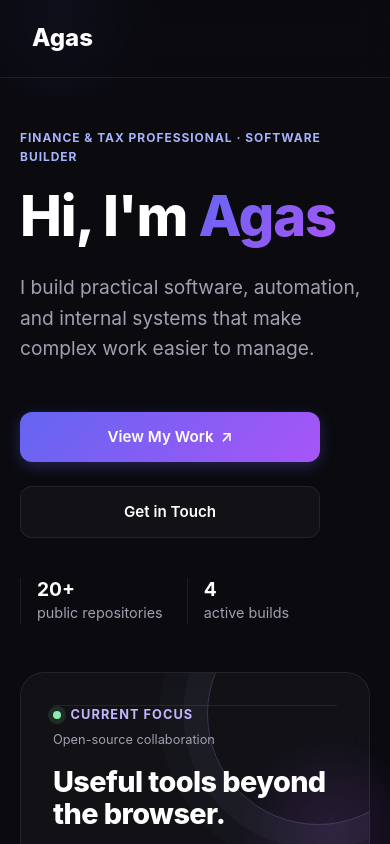
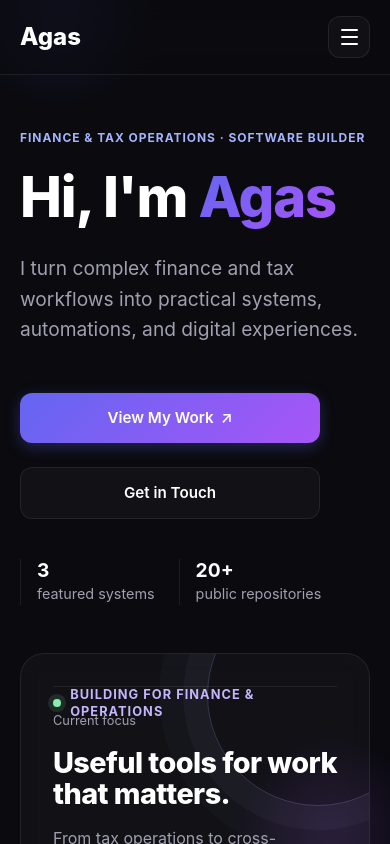
Before and after one commit to agas007/agas007.github.io, a Next.js app: page / in a window 390 px wide. Shown: the top 844 px of the page. Built offline with nearby package versions, Linux system fonts and the light colour scheme.

Commit message:
Improve portfolio messaging and mobile navigation

```diff
--- a/src/app/globals.css
+++ b/src/app/globals.css
@@ -17,6 +17,16 @@
 a {
   color: inherit;
   text-decoration: none;
+}
+
+button,
+a {
+  -webkit-tap-highlight-color: transparent;
+}
+
+:focus-visible {
+  outline: 3px solid #c4b5fd;
+  outline-offset: 4px;
 }
 
 html {
@@ -119,6 +129,29 @@ nav {
 
 .nav-links a:hover {
   color: var(--text-primary);
+}
+
+.menu-toggle {
+  display: none;
+  width: 42px;
+  height: 42px;
+  align-items: center;
+  justify-content: center;
+  flex-direction: column;
+  gap: 5px;
+  border: 1px solid var(--glass-border);
+  border-radius: 12px;
+  background: var(--glass-bg);
+  color: var(--text-primary);
+  cursor: pointer;
+}
+
+.menu-toggle span {
+  display: block;
+  width: 17px;
+  height: 2px;
+  border-radius: 2px;
+  background: currentColor;
 }
 
 /* Sections */
@@ -482,6 +515,10 @@ nav {
   letter-spacing: 1px;
 }
 
+.card-image-overlay span:first-child {
+  color: #ddd6fe;
+}
+
 .gym-tracker-img {
   background: linear-gradient(135deg, #1e293b, #3b82f6);
 }
@@ -535,6 +572,17 @@ nav {
   line-height: 1.7;
 }
 
+.card-content .project-meta {
+  margin-top: -0.8rem;
+  margin-bottom: 1.5rem;
+  color: #c4b5fd;
+  font-size: 0.85rem;
+}
+
+.project-meta strong {
+  color: var(--text-primary);
+}
+
 .tags {
   display: flex;
   flex-wrap: wrap;
@@ -584,8 +632,45 @@ footer {
 
 /* Mobile Responsiveness */
 @media (max-width: 768px) {
+  .glass-nav {
+      padding: 1rem 1.25rem;
+  }
+
+  .glass-nav.scrolled {
+      padding: 0.85rem 1.25rem;
+  }
+
   .nav-links {
       display: none;
+      position: absolute;
+      top: calc(100% + 0.75rem);
+      left: 1.25rem;
+      right: 1.25rem;
+      padding: 0.65rem;
+      flex-direction: column;
+      gap: 0.25rem;
+      border: 1px solid var(--glass-border);
+      border-radius: 16px;
+      background: rgba(14, 14, 22, 0.96);
+      box-shadow: 0 18px 40px rgba(0, 0, 0, 0.35);
+  }
+
+  .nav-links.open {
+      display: flex;
+  }
+
+  .nav-links a {
+      display: block;
+      padding: 0.75rem 0.85rem;
+      border-radius: 10px;
+  }
+
+  .nav-links a:hover {
+      background: rgba(255, 255, 255, 0.06);
+  }
+
+  .menu-toggle {
+      display: flex;
   }
 
   .section {
@@ -608,6 +693,11 @@ footer {
 
   .hero-panel {
       min-height: 340px;
+  }
+
+  .hero-panel-top {
+      max-width: calc(100% - 4rem);
+      line-height: 1.35;
   }
 
   .card-content {
@@ -656,3 +746,17 @@ footer {
       min-height: 0;
   }
 }
+
+@media (prefers-reduced-motion: reduce) {
+  html {
+    scroll-behavior: auto;
+  }
+
+  *,
+  *::before,
+  *::after {
+    animation-duration: 0.01ms !important;
+    animation-iteration-count: 1 !important;
+    transition-duration: 0.01ms !important;
+  }
+}
--- a/src/app/layout.tsx
+++ b/src/app/layout.tsx
@@ -5,12 +5,12 @@ export const metadata: Metadata = {
   title: "Agas | Finance, Tax & Software",
   description:
     "Agastya Arnanda Primawan — finance and tax professional building practical software, automation, and internal systems.",
-  metadataBase: new URL("https://agas007.github.io"),
+  metadataBase: new URL("https://agas.my.id"),
   openGraph: {
     title: "Agas | Finance, Tax & Software",
     description:
       "Finance and tax professional building practical software, automation, and internal systems.",
-    url: "https://agas007.github.io",
+    url: "https://agas.my.id",
     siteName: "Agas",
     type: "website",
   },
--- a/src/app/page.tsx
+++ b/src/app/page.tsx
@@ -1,9 +1,11 @@
 "use client";
 
-import { useEffect } from "react";
+import { useEffect, useState } from "react";
 import Link from "next/link";
 
 export default function Home() {
+  const [menuOpen, setMenuOpen] = useState(false);
+
   useEffect(() => {
     // Scroll Effects for Navbar
     const navbar = document.querySelector('.glass-nav');
@@ -62,11 +64,20 @@ export default function Home() {
       <header className="glass-nav">
           <nav>
               <div className="logo"><Link href="/">Agas</Link></div>
-              <ul className="nav-links">
-                  <li><a href="#about">About</a></li>
-                  <li><a href="#tech-stack">Tech Stack</a></li>
-                  <li><a href="#portfolio">Portfolio</a></li>
-                  <li><a href="#contact">Contact</a></li>
+              <button
+                className="menu-toggle"
+                type="button"
+                aria-label={menuOpen ? "Close navigation" : "Open navigation"}
+                aria-expanded={menuOpen}
+                onClick={() => setMenuOpen((open) => !open)}
+              >
+                <span></span><span></span><span></span>
+              </button>
+              <ul className={`nav-links ${menuOpen ? "open" : ""}`}>
+                  <li><a href="#about" onClick={() => setMenuOpen(false)}>About</a></li>
+                  <li><a href="#tech-stack" onClick={() => setMenuOpen(false)}>Tech Stack</a></li>
+                  <li><a href="#portfolio" onClick={() => setMenuOpen(false)}>Portfolio</a></li>
+                  <li><a href="#contact" onClick={() => setMenuOpen(false)}>Contact</a></li>
               </ul>
           </nav>
       </header>
@@ -75,32 +86,32 @@ export default function Home() {
           <section id="about" className="hero">
               <div className="hero-grid">
                 <div className="hero-content fade-in">
-                    <p className="eyebrow">Finance &amp; tax professional · software builder</p>
+                    <p className="eyebrow">Finance &amp; tax operations · software builder</p>
                     <h1>Hi, {"I'm"} <span className="highlight">Agas</span></h1>
-                    <p className="subtitle">I build practical software, automation, and internal systems that make complex work easier to manage.</p>
+                    <p className="subtitle">I turn complex finance and tax workflows into practical systems, automations, and digital experiences.</p>
                     <div className="cta-group">
                         <a href="#portfolio" className="btn btn-primary">View My Work <span aria-hidden="true">↗</span></a>
                         <a href="#contact" className="btn btn-secondary">Get in Touch</a>
                     </div>
                     <div className="hero-proof">
+                        <span><strong>3</strong> featured systems</span>
                         <span><strong>20+</strong> public repositories</span>
-                        <span><strong>4</strong> active builds</span>
                     </div>
                 </div>
 
                 <aside className="hero-panel glass-card fade-in">
                     <div className="hero-panel-top">
                         <span className="status-dot"></span>
-                        <span>Current focus</span>
+                        <span>Building for finance &amp; operations</span>
                     </div>
                     <div className="hero-panel-line"></div>
-                    <p className="hero-panel-index">Open-source collaboration</p>
-                    <h2>Useful tools beyond the browser.</h2>
-                    <p className="hero-panel-copy">From tax operations to cross-platform desktop apps, I enjoy turning practical ideas into products people can actually use.</p>
+                    <p className="hero-panel-index">Current focus</p>
+                    <h2>Useful tools for work that matters.</h2>
+                    <p className="hero-panel-copy">From tax operations to cross-platform desktop apps, I build software that makes everyday work clearer, faster, and easier to follow through.</p>
                     <div className="hero-panel-tags">
+                        <span>Finance ops</span>
+                        <span>Tax workflows</span>
                         <span>Internal systems</span>
-                        <span>Open source</span>
-                        <span>Cross-platform</span>
                     </div>
                 </aside>
               </div>
@@ -110,7 +121,7 @@ export default function Home() {
               <div className="section-heading fade-in">
                 <p className="section-kicker">The tools behind the work</p>
                 <h2 className="section-title">Tech Stack</h2>
-                <p className="section-lede">A practical stack for shipping internal products, polished web experiences, and useful automation.</p>
+                <p className="section-lede">The tools I use to turn messy workflows into clear, usable products across web, desktop, and internal operations.</p>
               </div>
               <div className="tech-grid fade-in">
                   <div className="tech-card js">TypeScript</div>
@@ -129,20 +140,21 @@ export default function Home() {
               <div className="section-heading fade-in">
                 <p className="section-kicker">Selected work</p>
                 <h2 className="section-title">Projects with a purpose</h2>
-                <p className="section-lede">A mix of working systems, product concepts, and experiments across finance, operations, and everyday life.</p>
+                <p className="section-lede">A mix of client experiences, internal systems, and open-source experiments — each built around a real workflow or practical problem.</p>
               </div>
               <div className="portfolio-grid fade-in">
                   {/* TAT & Partners Portfolio Card */}
                   <div className="portfolio-card portfolio-card-featured glass-card">
                       <div className="card-image tat-partners-img">
                            <div className="card-image-overlay">
-                              <span>Corporate Web</span>
+                              <span>Interactive prototype</span>
                            </div>
                       </div>
                       <div className="card-content">
                           <p className="project-number">01 · Client experience</p>
                           <h3>TAT &amp; Partners</h3>
-                          <p>A corporate web experience for a tax consulting firm, presenting services, academy programs, partners, clients, and a task-management portal concept.</p>
+                          <p>A corporate web experience for a tax consulting firm, bringing services, academy programs, partner profiles, and a portal concept into one clear client journey.</p>
+                          <p className="project-meta"><strong>Role:</strong> Product design · Frontend build</p>
                           <div className="tags">
                               <span>Next.js</span>
                               <span>React</span>
@@ -150,7 +162,7 @@ export default function Home() {
                               <span>UI/UX</span>
                           </div>
                           <div className="button-group">
-                              <a href="/tat-webpage" target="_blank" className="btn btn-outline" rel="noreferrer">Open Application</a>
+                              <a href="/tat-webpage" target="_blank" className="btn btn-outline" rel="noreferrer" aria-label="Open TAT and Partners interactive prototype">Open Demo <span aria-hidden="true">↗</span></a>
                               <a href="https://github.com/agas007/tat-webpage" target="_blank" className="btn btn-outline" rel="noreferrer">View Repository <span aria-hidden="true">↗</span></a>
                           </div>
                       </div>
@@ -160,13 +172,14 @@ export default function Home() {
                   <div className="portfolio-card glass-card">
                       <div className="card-image bupot-img">
                            <div className="card-image-overlay">
-                              <span>Internal System</span>
+                              <span>Internal system</span>
                            </div>
                       </div>
                       <div className="card-content">
                           <p className="project-number">02 · Operations system</p>
                           <h3>Bupot PANRB</h3>
-                          <p>A monitoring system for withholding-tax documents, designed to make document status, reporting, and operational follow-up easier to manage.</p>
+                          <p>A monitoring system for withholding-tax documents, designed to make status, reporting readiness, and operational follow-up easier to manage.</p>
+                          <p className="project-meta"><strong>Focus:</strong> Tax operations · Workflow visibility</p>
                           <div className="tags">
                               <span>Next.js</span>
                               <span>TypeScript</span>
@@ -183,13 +196,14 @@ export default function Home() {
                   <div className="portfolio-card glass-card">
                       <div className="card-image whatsapp-img">
                            <div className="card-image-overlay">
-                               <span>Open-source desktop</span>
+                               <span>Open source</span>
                            </div>
                       </div>
                       <div className="card-content">
                           <p className="project-number">03 · Cross-platform collaboration</p>
                           <h3>WhatsApp Desk</h3>
                           <p>A lightweight desktop client for WhatsApp Web, built with Go and native OS web engines across macOS, Windows, and Linux.</p>
+                          <p className="project-meta"><strong>Focus:</strong> Cross-platform desktop · Open-source collaboration</p>
                           <div className="tags">
                               <span>Go</span>
                               <span>WebKit</span>
@@ -210,7 +224,7 @@ export default function Home() {
                 <h2 className="section-title">Let&apos;s make it useful.</h2>
               </div>
               <div className="contact-card glass-card fade-in">
-                  <p>Have a project involving finance workflows, tax operations, internal tools, or web applications? Let&apos;s connect.</p>
+                  <p>Have a project involving finance workflows, tax operations, internal tools, or web applications? I&apos;m open to useful collaborations and thoughtful product work.</p>
                   <div className="contact-actions">
                       <a href="mailto:agastyaarnanda@gmail.com" className="btn btn-primary">Email Me</a>
                       <a href="https://www.linkedin.com/in/agastyaarnanda/" className="btn btn-secondary" target="_blank" rel="noreferrer">LinkedIn</a>
```
Also changed, not shown: 2 other files (tests, documents, lock files or other folders).
